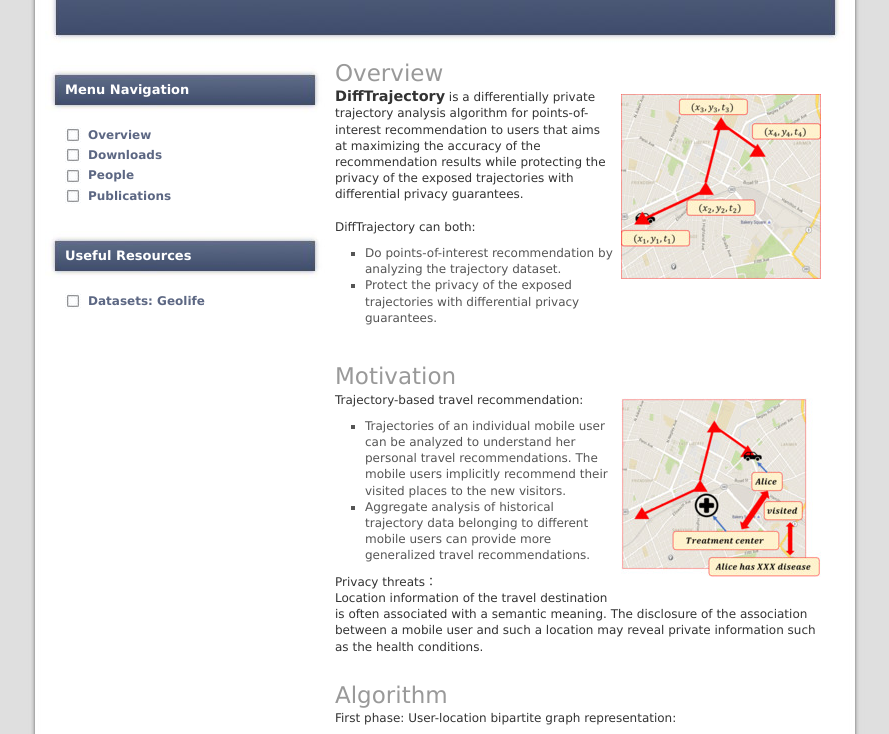
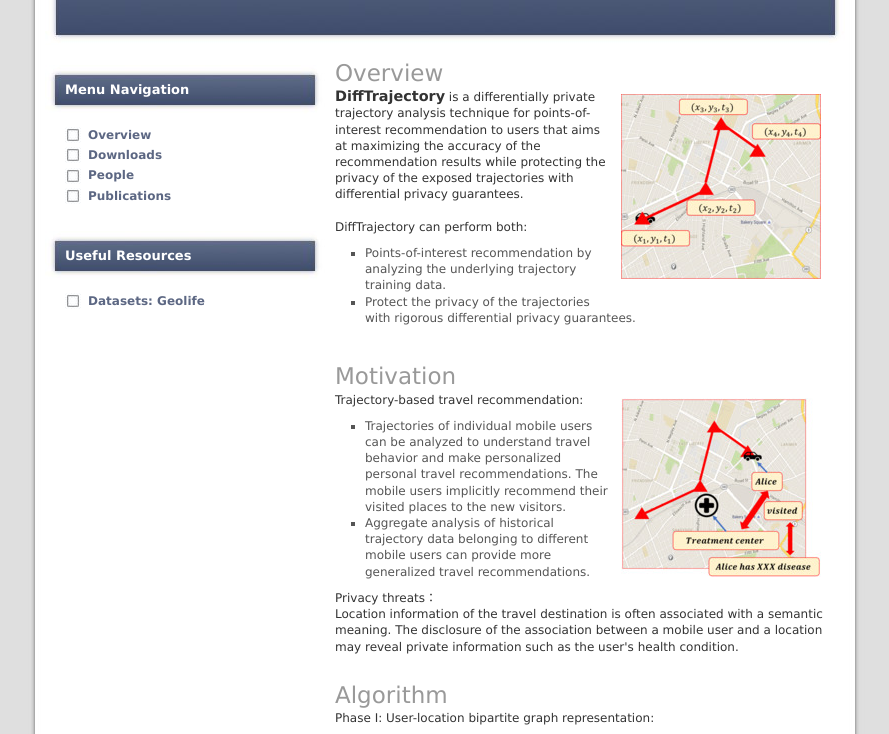
Before and after one commit to bpln/TrajectoryPriv, a plain HTML site: page index.html in a window 1280 px wide. Shown: the part 65-799 px from the top of the page, without its empty margins (195-1084 px from the left). Drawn offline with Linux system fonts and the light colour scheme.

Commit message:
Update index.html

```diff
--- a/index.html
+++ b/index.html
@@ -22,12 +22,15 @@
 				<div id="index_image">
 					<img src="figures/index_figure_200.jpg" alt="index_image" />
 				</div>
-				<b><big>DiffTrajectory</big></b> is a differentially private trajectory analysis algorithm for points-of-interest recommendation to users that aims at maximizing the accuracy of the recommendation results while protecting the privacy of the exposed trajectories with differential privacy guarantees.
+				<b><big>DiffTrajectory</big></b> is a differentially private trajectory analysis technique for
+				points-of-interest recommendation to users that aims at maximizing the accuracy of the
+				recommendation results while protecting the privacy of the exposed trajectories
+				with differential privacy guarantees.
 				<br /><br />
-				DiffTrajectory can both:
+				DiffTrajectory can perform both:
 				<ul>
-					<li>Do points-of-interest recommendation by analyzing the trajectory dataset.</li>
-					<li>Protect the privacy of the exposed trajectories with differential privacy guarantees.</li>
+					<li>Points-of-interest recommendation by analyzing the underlying trajectory training data.</li>
+					<li>Protect the privacy of the trajectories with rigorous differential privacy guarantees.</li>
 
 				</ul>
 				<br /><br />
@@ -39,13 +42,17 @@
 				<p>
 				Trajectory-based travel recommendation:
 				<ul>
-					<li> Trajectories of an individual mobile user can be analyzed to understand her personal travel recommendations. The mobile users implicitly recommend their visited places to the new visitors.</li>
-					<li>Aggregate analysis of historical trajectory data belonging to different mobile users can provide more generalized travel recommendations.</li>
+					<li>Trajectories of individual mobile users can be analyzed to understand travel behavior and make personalized personal
+						travel recommendations. The mobile users implicitly recommend their visited places to the new visitors.</li>
+					<li>Aggregate analysis of historical trajectory data belonging to different mobile users can provide
+						more generalized travel recommendations.</li>
 				</ul>
 
 
 				Privacy threats：<br />
-				Location information of the travel destination is often associated with a semantic meaning. The disclosure of the association between a mobile user and such a location may reveal private information such as the health conditions.
+				Location information of the travel destination is often associated with a semantic meaning.
+				The disclosure of the association between a mobile user and a location may reveal private
+				information such as the user's health condition.
 
 				</p>
 
@@ -54,7 +61,7 @@
 
 				<h2>Algorithm</h2>
 				<p>
-					First phase: User-location bipartite graph representation:
+					Phase I: User-location bipartite graph representation:
 					<ul>
 						<li>Raw trajectory dataset.</li>
 						<li>Stop points detection.</li>
@@ -67,7 +74,7 @@
 					<img src="figures/algorithm1.jpg" alt="algorithm1" />
 				</div>
 				<p>
-					Second phase: Differentially private mining algorithm:
+					Phase II: Differentially private data mining:
 					<ul>
 						<li>Matrix construction.</li>
 						<li>Noise addition.</li>
@@ -118,7 +125,7 @@
 
 		<div id="footer">
 			<p>
-				Design by <a href="http://www.minimalistic-design.com">Minimalistic Design</a>
+
 			</p>
 		</div>
 
```
